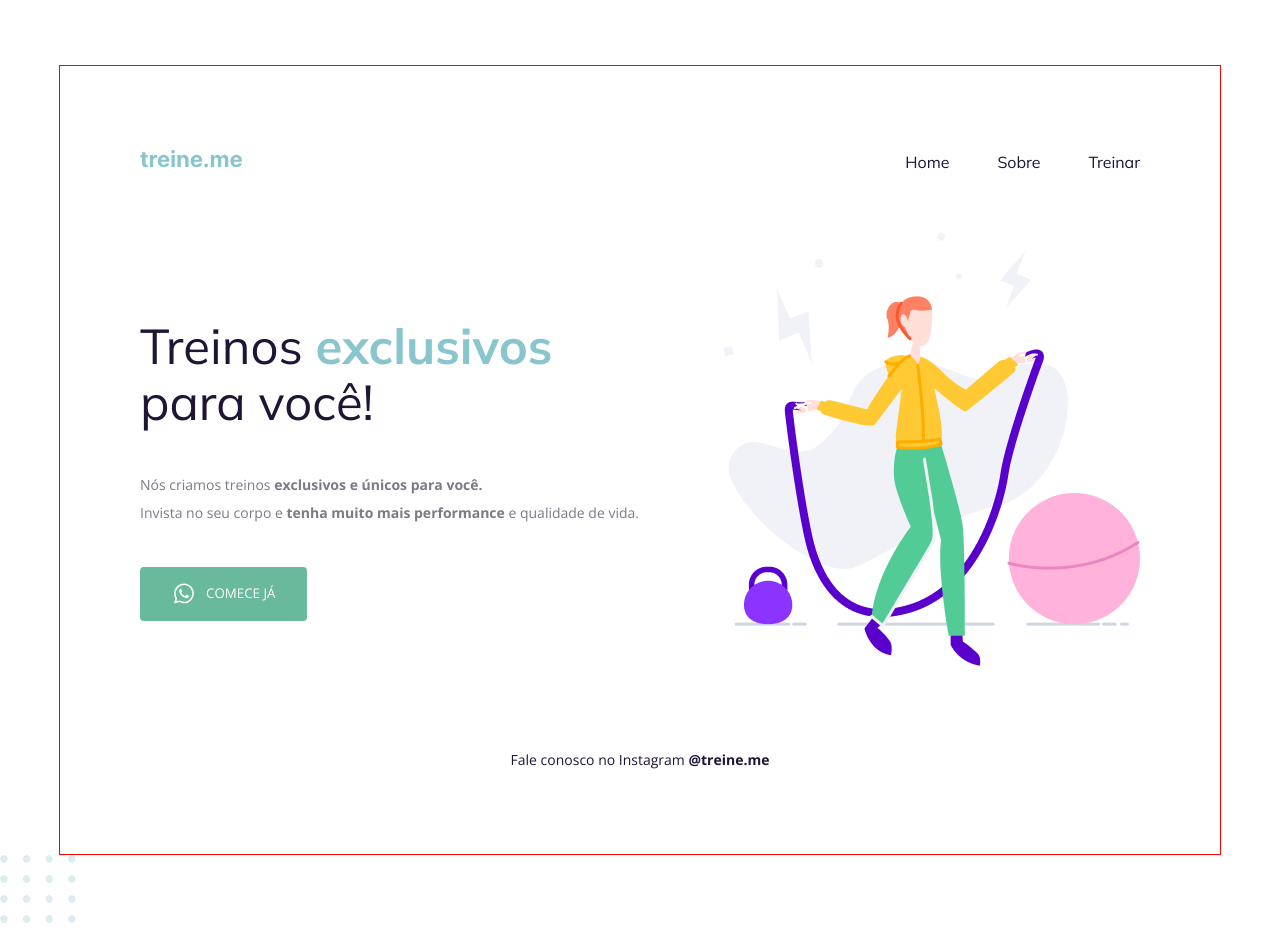
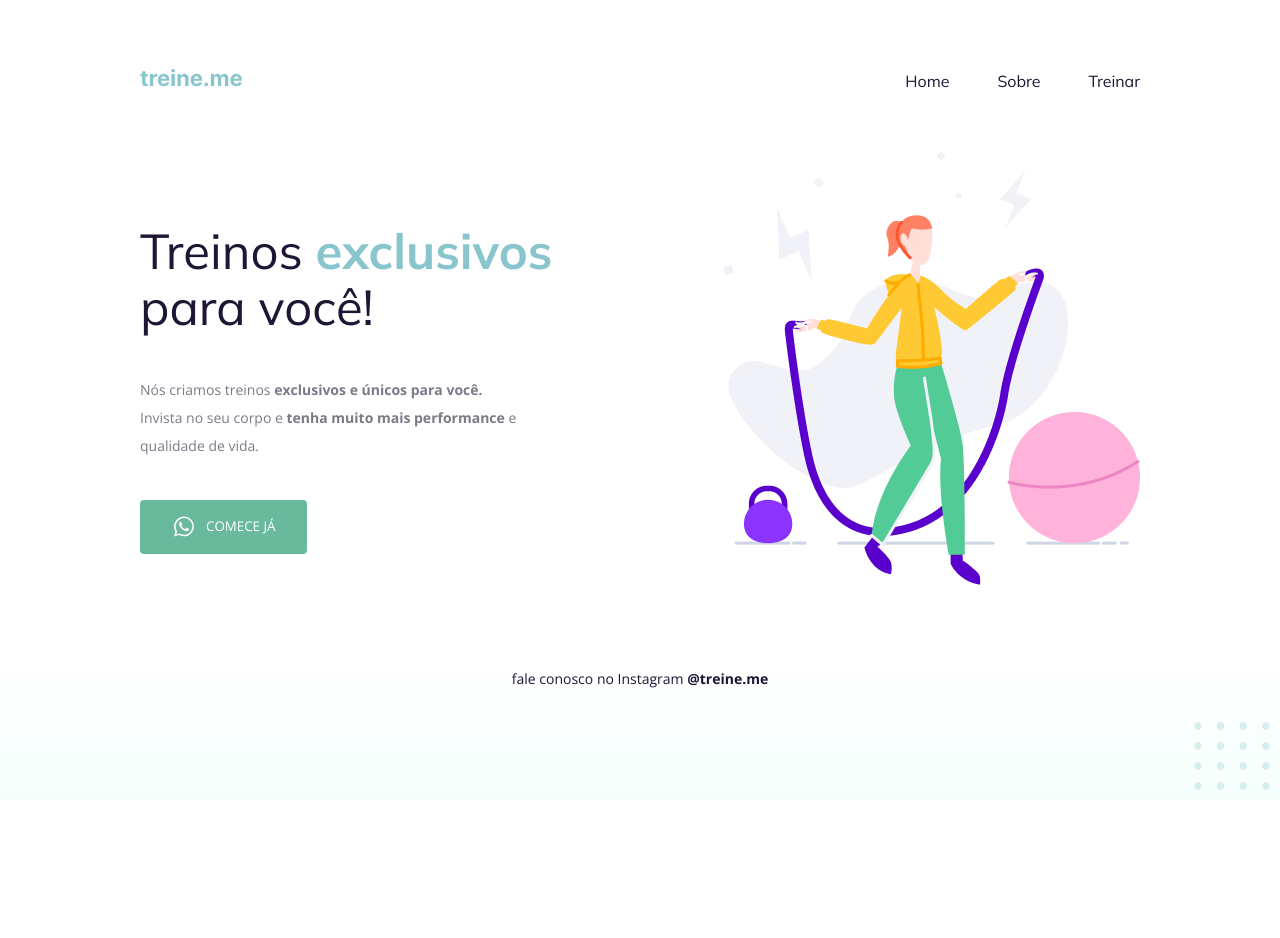
Before and after one commit to vinicioslimer/Rocketseat-Explorer, a plain HTML site: page Nivel 2/Projeto 02/index.html in a window 1280 px wide. After the commit the page ends 800 px from the top, so only its background shows below. Drawn offline with nearby package versions, Linux system fonts and the light colour scheme.

Commit message:
Background linear-gradient e ajustes finais

```diff
--- a/Nivel 2/Projeto 02/index.html
+++ b/Nivel 2/Projeto 02/index.html
@@ -45,12 +45,12 @@
 
   </main>
   <footer>
-    Fale conosco no Instagram
+    fale conosco no Instagram
     <a href="https://instagram.com/treineme" target="_blank">@treine.me</a>
   </footer>
   </div>
 
-  <img src="assets/balls.svg" alt="Bolinhas decorativas verdes no canto inferior direito da página">
+  <img id="ball" src="assets/balls.svg" alt="Bolinhas decorativas verdes no canto inferior direito da página">
 
 </body>
 </html>
--- a/Nivel 2/Projeto 02/style.css
+++ b/Nivel 2/Projeto 02/style.css
@@ -2,13 +2,16 @@ body {
   margin: 0;
 
   font-family: "Open Sans", sans-serif;
+
+  background: linear-gradient(180deg, rgba(227, 255, 248, 0) 82.08%, rgba(227, 255, 248, 0.38) 100%);
+
+  min-height: 100vh;
 }
 
 .page {
-  border: 1px solid red;
-  padding: 80px;
-  margin: 65px auto 0;
   width: 1000px;
+  margin: 0 auto;
+  padding-top: 65px;
 }
 
 nav {
@@ -22,7 +25,7 @@ nav {
 ul {
   display: flex;
   gap: 48px;
-  list-style-type: none;
+  list-style: none;
   margin: 0;
   padding: 0;
 }
@@ -60,11 +63,13 @@ h1 span {
 }
 
 section p {
-  color: #7d7987;
   font-size: 14px;
   line-height: 28px;
-  margin-top: 40px;
-  margin-bottom: 40px;
+  color: #7D7987;
+
+  width: 440px;
+
+  margin: 40px 0;
 }
 
 button {
@@ -100,3 +105,10 @@ footer a {
 
   font-weight: bold;
  }
+
+
+#ball {
+  position: fixed;
+  bottom: 0;
+  right: 0;
+}
```
